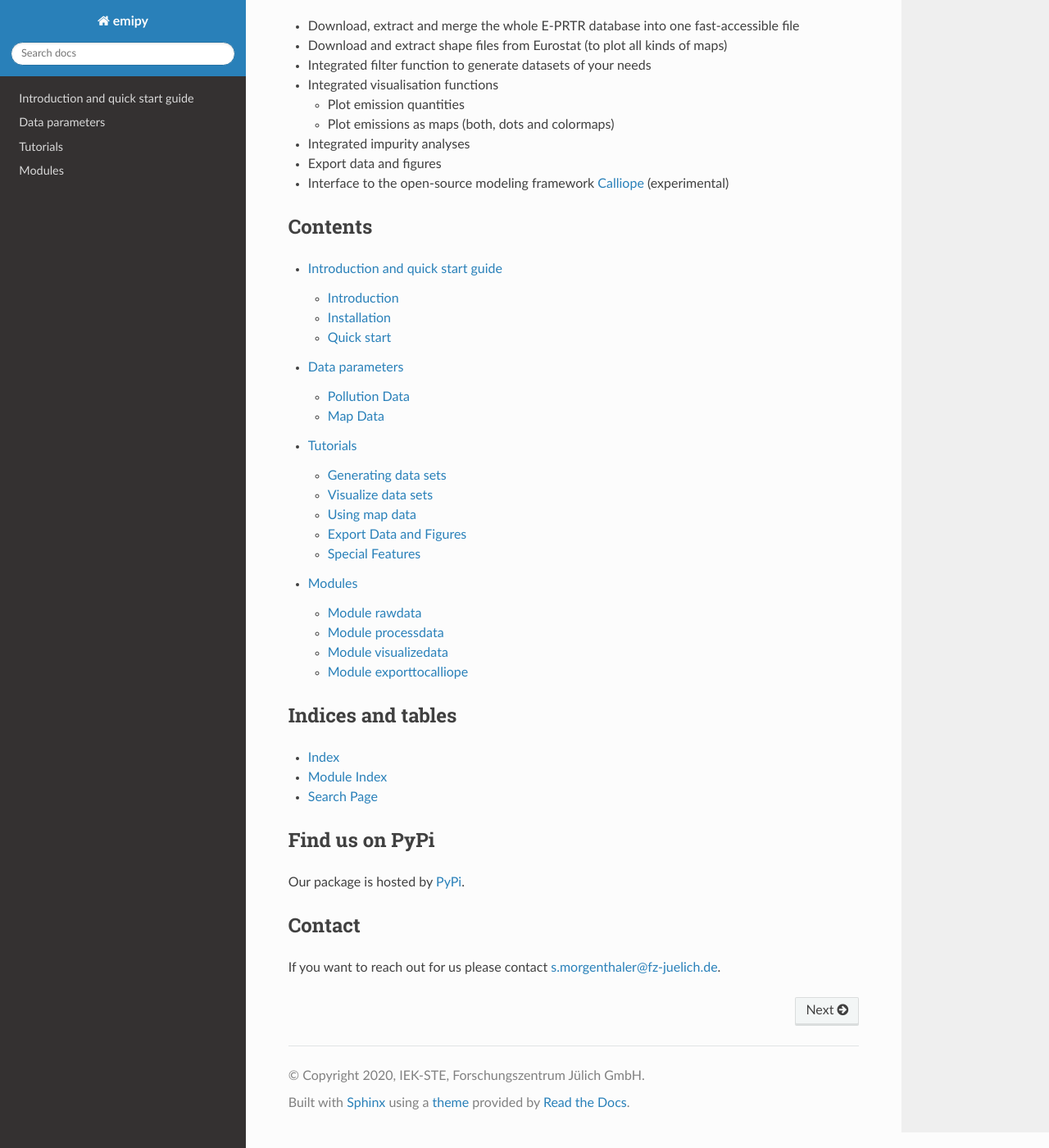
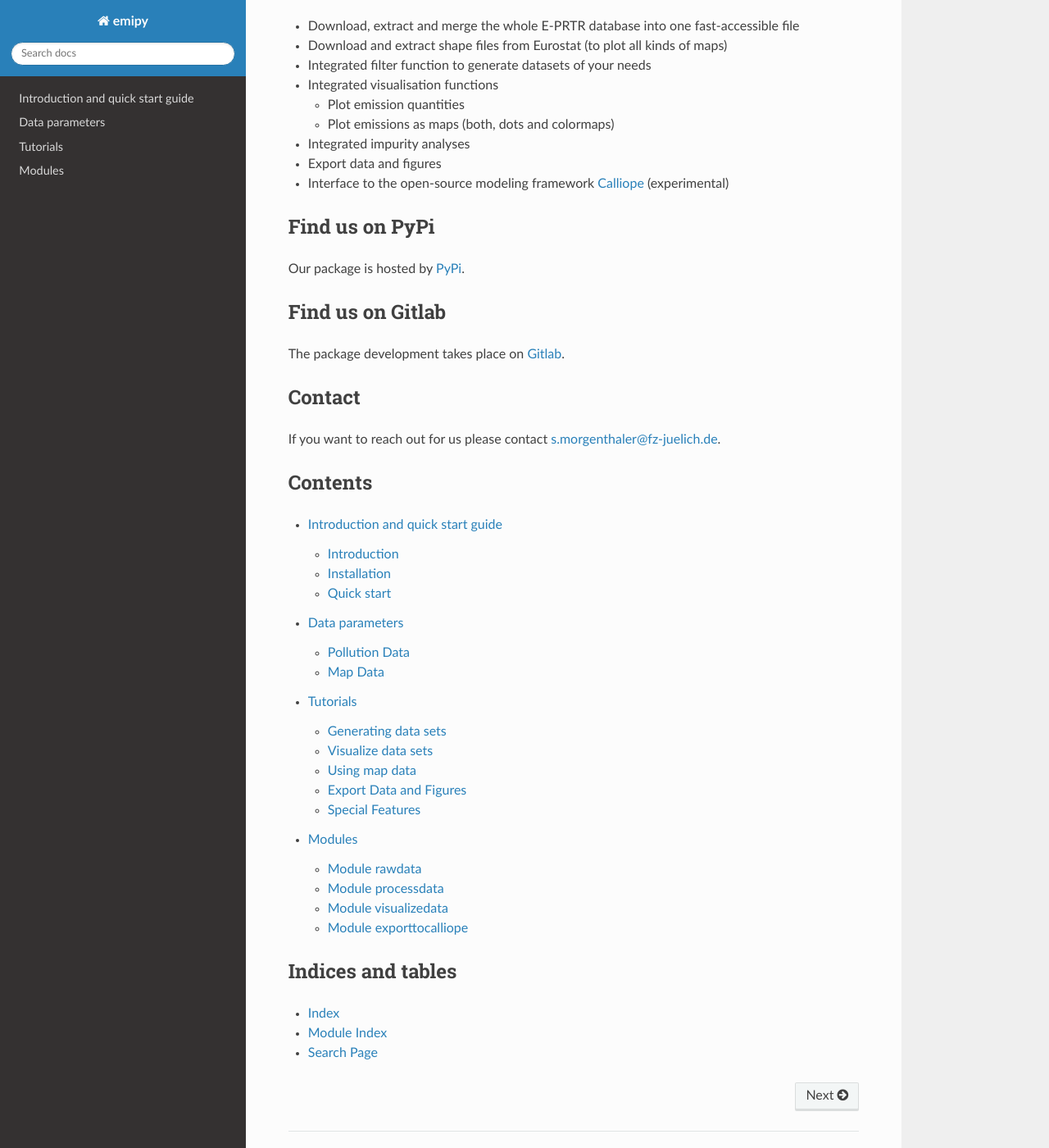
Before and after one commit to ElsevierSoftwareX/SOFTX-D-21-00134, a Sphinx documentation site: the page built from docs/source/index.rst, in a window 1280 px wide and 1400 px high, scrolled down 316 px. Shown: the whole window at 82% size. Built offline with Sphinx 7.4.7 and the Read the Docs theme 2.0.0, drawn with Linux system fonts in a browser that asks for light colours.

Commit message:
Update #4.

```diff
--- a/docs/source/index.rst
+++ b/docs/source/index.rst
@@ -18,6 +18,21 @@ Core features
 - Export data and figures
 - Interface to the open-source modeling framework `Calliope <https://www.callio.pe/>`_ (experimental)
 
+Find us on PyPi
+===============
+Our package is hosted by `PyPi <https://pypi.org/project/emipy/>`_.
+
+
+Find us on Gitlab
+=================
+The package development takes place on `Gitlab <https://gitlab-public.fz-juelich.de/>`_.
+
+
+Contact
+=======
+If you want to reach out for us please contact `s.morgenthaler@fz-juelich.de <mailto:s.morgenthaler@fz-juelich.de>`_.
+
+
 Contents
 ========
 
```
Also changed, not shown: other parts of docs/source/index.rst (+0 -8 lines).
